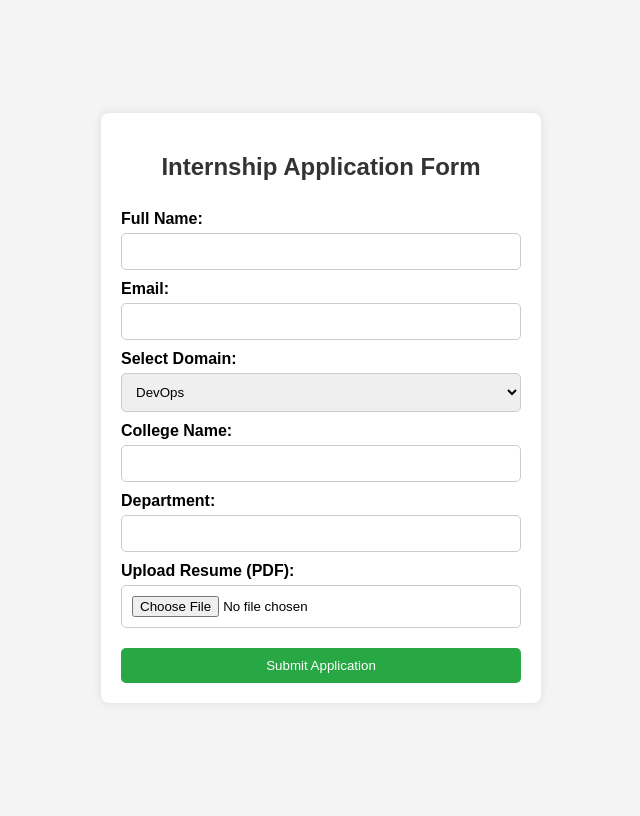
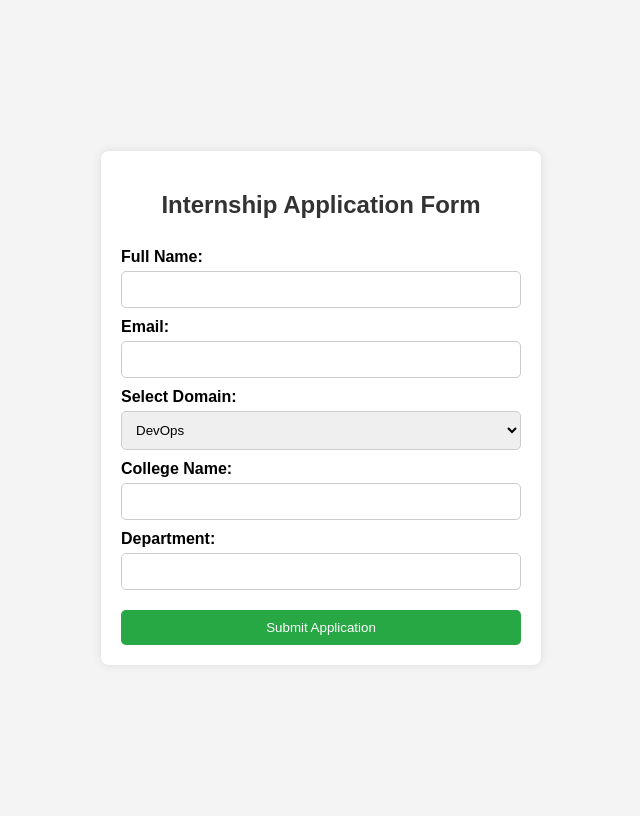
Before and after one commit to sanskruti687/kube-secret-manager, a Flask app: page / in a window 1280 px wide. Shown: the whole page, without its empty margins (319-959 px from the left). Run offline with Flask 3, Linux system fonts and the light colour scheme.

Commit message:
removed resume section from form

```diff
--- a/app.py
+++ b/app.py
@@ -1,15 +1,7 @@
-from flask import Flask, render_template, request, redirect
-import os
-from werkzeug.utils import secure_filename
+from flask import Flask, render_template, request
 from database import connect_db
 
 app = Flask(__name__)
-UPLOAD_FOLDER = "uploads/"
-app.config["UPLOAD_FOLDER"] = UPLOAD_FOLDER
-
-# Ensure upload folder exists
-if not os.path.exists(UPLOAD_FOLDER):
-    os.makedirs(UPLOAD_FOLDER)
 
 @app.route("/")
 def index():
@@ -22,24 +14,18 @@ def submit():
     domain = request.form["domain"]
     college_name = request.form["college_name"]
     department = request.form["department"]
-    resume = request.files["resume"]
-
-    # Save Resume File
-    resume_filename = secure_filename(resume.filename)
-    resume_path = os.path.join(app.config["UPLOAD_FOLDER"], resume_filename)
-    resume.save(resume_path)
 
     # Save to MySQL
     conn = connect_db()
     cursor = conn.cursor()
     cursor.execute(
-        "INSERT INTO applicants (full_name, email, domain, college_name, department, resume) VALUES (%s, %s, %s, %s, %s, %s)",
-        (full_name, email, domain, college_name, department, resume_filename),
+        "INSERT INTO applicants (full_name, email, domain, college_name, department) VALUES (%s, %s, %s, %s, %s)",
+        (full_name, email, domain, college_name, department),
     )
     conn.commit()
     conn.close()
 
-    return redirect("/")
+    return "success"
 
 if __name__ == "__main__":
     app.run(debug=True)
--- a/static/script.js
+++ b/static/script.js
@@ -1,10 +1,23 @@
 document.getElementById("internshipForm").addEventListener("submit", function(event) {
+    event.preventDefault(); // Prevent default form submission
+
     let fullName = document.getElementById("full_name").value;
     let email = document.getElementById("email").value;
-    let resume = document.getElementById("resume").files[0];
 
-    if (!fullName || !email || !resume) {
+    if (!fullName || !email) {
         alert("All fields are required!");
-        event.preventDefault();
+        return;
     }
+
+    // Submit the form
+    fetch("/submit", {
+        method: "POST",
+        body: new FormData(this)
+    }).then(response => response.text())
+      .then(data => {
+        if (data === "success") {
+            document.getElementById("successMessage").style.display = "block";
+            document.getElementById("internshipForm").reset(); // Reset form
+        }
+    });
 });
--- a/static/styles.css
+++ b/static/styles.css
@@ -13,16 +13,17 @@ body {
     border-radius: 8px;
     box-shadow: 0px 0px 10px rgba(0, 0, 0, 0.1);
     width: 400px;
+    text-align: center;
 }
 
 h2 {
-    text-align: center;
     color: #333;
 }
 
 form {
     display: flex;
     flex-direction: column;
+    text-align: left;
 }
 
 label {
@@ -50,3 +51,9 @@ button {
 button:hover {
     background: #218838;
 }
+
+.success-message {
+    color: green;
+    font-weight: bold;
+    margin-top: 15px;
+}
--- a/templates/index.html
+++ b/templates/index.html
@@ -9,7 +9,7 @@
 <body>
     <div class="container">
         <h2>Internship Application Form</h2>
-        <form id="internshipForm" action="/submit" method="POST" enctype="multipart/form-data">
+        <form id="internshipForm" action="/submit" method="POST">
 
             <label for="full_name">Full Name:</label>
             <input type="text" id="full_name" name="full_name" required>
@@ -32,11 +32,13 @@
             <label for="department">Department:</label>
             <input type="text" id="department" name="department" required>
 
-            <label for="resume">Upload Resume (PDF):</label>
-            <input type="file" id="resume" name="resume" accept=".pdf" required>
-
             <button type="submit">Submit Application</button>
         </form>
+
+        <!-- Success Message -->
+        <p id="successMessage" class="success-message" style="display: none;">
+            ✅ Submitted Successfully!
+        </p>
     </div>
 
     <script src="{{ url_for('static', filename='script.js') }}"></script>
```
Also changed, not shown: database.py (line endings or trailing spaces), 4 other files.
